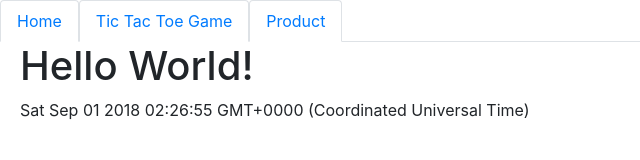
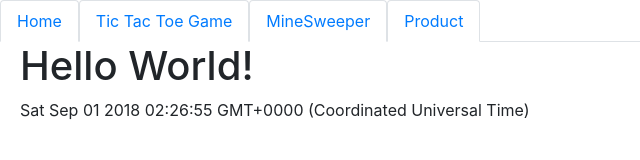
Before and after one commit to cameronrw-nz/ReactTutorials, a React (Create React App) app: page / in a window 1280 px wide. Shown: the top 160 px of the page, without its empty margins (0-640 px from the left). Built offline with nearby package versions, Linux system fonts and the light colour scheme.

Commit message:
MineSweeperInitial
Initial start to Minesweeper for routes and empty view

```diff
--- /dev/null
+++ b/src/Common/RoutingConstants.js
@@ -0,0 +1,5 @@
+// Used for the href
+export const HOME = '/';
+export const TICTACTOE = '/TicTacToe';
+export const MINESWEEPER = '/MineSweeper';
+export const PRODUCT = '/Product';
--- a/src/MainDisplay/Main.js
+++ b/src/MainDisplay/Main.js
@@ -3,17 +3,20 @@ import { Switch, Route } from 'react-router-dom'
 
 import Home from './Home/Home'
 import TicTacToe from './TicTacToe/TicTacToe'
+import MineSweeper from './MineSweeper/MineSweeper'
 import Product from './Product/ProductComponent'
 import DateString from '../Common/DateString'
+import * as RoutingConstants from '../Common/RoutingConstants'
 
 import '../styles/index.css';
 
 const Main = () => (
   <main className="mainContent">
     <Switch>
-        <Route exact path='/' component={Home} />
-        <Route path='/tictactoe' component={TicTacToe} />
-        <Route path='/product' component={Product} />
+        <Route exact path={RoutingConstants.HOME} component={Home} />
+        <Route path={RoutingConstants.TICTACTOE} component={TicTacToe} />
+        <Route path={RoutingConstants.MINESWEEPER} component={MineSweeper} />
+        <Route path={RoutingConstants.PRODUCT} component={Product} />
     </Switch>
     <DateString />
   </main>
--- /dev/null
+++ b/src/MainDisplay/MineSweeper/MineSweeper.js
@@ -0,0 +1,12 @@
+import React from 'react';
+import MineSweeperBoard from './MineSweeperBoard'
+
+class MineSweeper extends React.Component {
+    render() {
+        return (
+            <MineSweeperBoard />
+        )
+    }
+}
+
+export default MineSweeper
--- /dev/null
+++ b/src/MainDisplay/MineSweeper/MineSweeperBoard.js
@@ -0,0 +1,11 @@
+import React from 'react'
+
+class MineSweeperBoard extends React.Component {
+    render() {
+        return (
+            <div />
+        )
+    }
+}
+
+export default MineSweeperBoard
--- a/src/MainDisplay/Navigator.js
+++ b/src/MainDisplay/Navigator.js
@@ -1,6 +1,8 @@
 import React from 'react'
 import Nav from 'react-bootstrap/lib/Nav';
 import NavItem from 'react-bootstrap/lib/NavItem';
+
+import * as RoutingConstants from '../Common/RoutingConstants'
 
 // The Header creates links that can be used to navigate
 // between routes.
@@ -8,13 +10,16 @@ class Navigator extends React.Component {
   render() {
     return (
       <Nav bsStyle="tabs" className="nav nav-tabs" activeKey="1">
-        <NavItem className="nav-item nav-link" eventKey="1" href="/">
+        <NavItem className="nav-item nav-link" eventKey="1" href={RoutingConstants.HOME}>
           Home
         </NavItem>
-        <NavItem className="nav-item nav-link" eventKey="1" href="/tictactoe">
+        <NavItem className="nav-item nav-link" eventKey="1" href={RoutingConstants.TICTACTOE}>
           Tic Tac Toe Game
         </NavItem>
-        <NavItem className="nav-item nav-link" eventKey="1" href="/product">
+        <NavItem className="nav-item nav-link" eventKey="1" href={RoutingConstants.MINESWEEPER}>
+          MineSweeper
+        </NavItem>
+        <NavItem className="nav-item nav-link" eventKey="1" href={RoutingConstants.PRODUCT}>
           Product
         </NavItem>
       </Nav>
```
Also changed, not shown: 1 other file (tests, documents, lock files or other folders).
